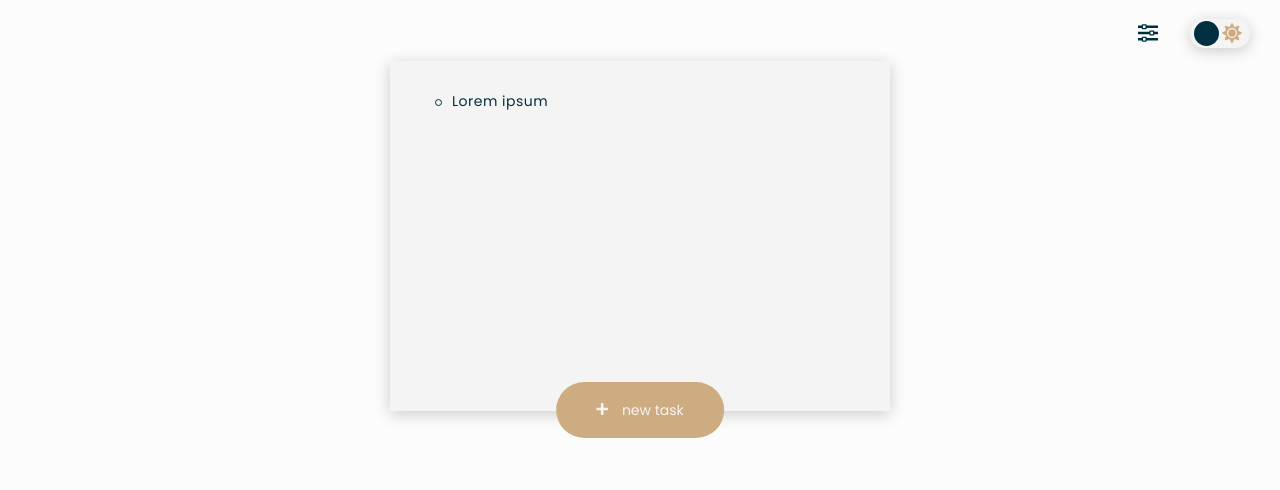
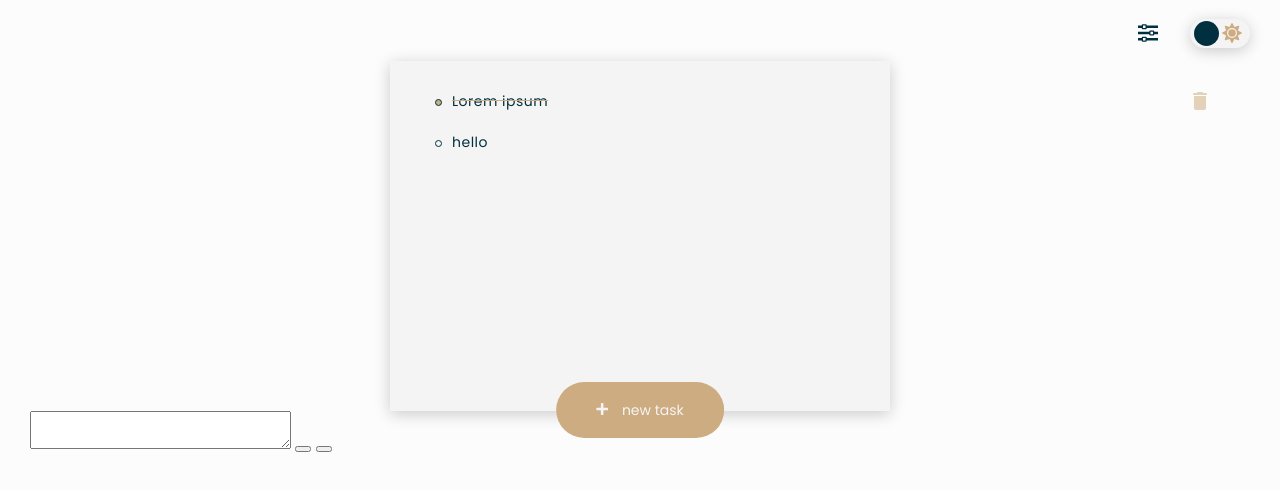
Before and after one commit to TolyaDeveloper/todo-app, a website with bundled scripts: page src/index.html in a window 1280 px wide. Both pictures are taken after a click on the button "new task". Built offline with nearby package versions, Linux system fonts and the light colour scheme; what smooth-scrollbar would draw is missing.

Commit message:
finished click n prepared form

```diff
--- a/src/index.html
+++ b/src/index.html
@@ -1,10 +1,12 @@
 <!DOCTYPE html>
 <html lang="en">
-
   <head>
     <meta charset="UTF-8" />
     <meta http-equiv="X-UA-Compatible" content="IE=edge" />
-  <meta name="viewport" content="width=device-width, initial-scale=1, maximum-scale=1, user-scalable=no" />
+    <meta
+      name="viewport"
+      content="width=device-width, initial-scale=1, maximum-scale=1, user-scalable=no"
+    />
     <title>todo app</title>
     <link rel="stylesheet" href="css/bundle.min.css" />
   </head>
@@ -14,27 +16,49 @@
       <header class="header">
         <div class="menu">
           <div class="menu__item menu__equalizer-inner">
-          <button class="menu__equalizer" type="button" aria-label="show additional settings">
-            <svg class="menu__equalizer-img" xmlns="http://www.w3.org/2000/svg">
+            <button
+              class="menu__equalizer"
+              type="button"
+              aria-label="show additional settings"
+            >
+              <svg
+                class="menu__equalizer-img"
+                xmlns="http://www.w3.org/2000/svg"
+              >
                 <path
-                d="M8.75 1.5v-.313A.94.94 0 007.812.25H4.688a.94.94 0 00-.937.938V1.5H0V4h3.75v.313a.94.94 0 00.938.937h3.125a.941.941 0 00.937-.938V4H20V1.5H8.75zM5 4V1.5h2.5V4H5zm11.25 3.438a.941.941 0 00-.938-.938h-3.124a.941.941 0 00-.938.938v.312H0v2.5h11.25v.313c0 .514.422.937.938.937h3.124a.941.941 0 00.938-.938v-.312H20v-2.5h-3.75v-.313zM12.5 10.25v-2.5H15v2.5h-2.5zm-3.75 3.438a.941.941 0 00-.938-.938H4.688a.94.94 0 00-.937.938V14H0v2.5h3.75v.313a.94.94 0 00.938.937h3.125a.941.941 0 00.937-.938V16.5H20V14H8.75v-.313zM5 16.5V14h2.5v2.5H5z" />
+                  d="M8.75 1.5v-.313A.94.94 0 007.812.25H4.688a.94.94 0 00-.937.938V1.5H0V4h3.75v.313a.94.94 0 00.938.937h3.125a.941.941 0 00.937-.938V4H20V1.5H8.75zM5 4V1.5h2.5V4H5zm11.25 3.438a.941.941 0 00-.938-.938h-3.124a.941.941 0 00-.938.938v.312H0v2.5h11.25v.313c0 .514.422.937.938.937h3.124a.941.941 0 00.938-.938v-.312H20v-2.5h-3.75v-.313zM12.5 10.25v-2.5H15v2.5h-2.5zm-3.75 3.438a.941.941 0 00-.938-.938H4.688a.94.94 0 00-.937.938V14H0v2.5h3.75v.313a.94.94 0 00.938.937h3.125a.941.941 0 00.937-.938V16.5H20V14H8.75v-.313zM5 16.5V14h2.5v2.5H5z"
+                />
               </svg>
             </button>
             <div class="menu__popup-outer">
               <ul class="menu__popup">
                 <li class="menu__popup-item">
                   <label class="menu__popup-label">
-                  <input class="menu__popup-input menu__popup-accordion" type="checkbox">
+                    <input
+                      class="menu__popup-input menu__popup-accordion"
+                      type="checkbox"
+                    />
                     <span class="menu__setting-name">change font size</span>
                     <span class="menu__popup-checker">
-                    <svg xmlns="http://www.w3.org/2000/svg" viewBox="0 0 512 512">
+                      <svg
+                        xmlns="http://www.w3.org/2000/svg"
+                        viewBox="0 0 512 512"
+                      >
                         <path
-                        d="M173.898 439.404l-166.4-166.4c-9.997-9.997-9.997-26.206 0-36.204l36.203-36.204c9.997-9.998 26.207-9.998 36.204 0L192 312.69 432.095 72.596c9.997-9.997 26.207-9.997 36.204 0l36.203 36.204c9.997 9.997 9.997 26.206 0 36.204l-294.4 294.401c-9.998 9.997-26.207 9.997-36.204-.001z" />
+                          d="M173.898 439.404l-166.4-166.4c-9.997-9.997-9.997-26.206 0-36.204l36.203-36.204c9.997-9.998 26.207-9.998 36.204 0L192 312.69 432.095 72.596c9.997-9.997 26.207-9.997 36.204 0l36.203 36.204c9.997 9.997 9.997 26.206 0 36.204l-294.4 294.401c-9.998 9.997-26.207 9.997-36.204-.001z"
+                        />
                       </svg>
                     </span>
                   </label>
                   <div class="menu__range">
-                  <input class="menu__range-input" type="range" min="12" max="14" step="1" value="14">
+                    <input
+                      class="menu__range-input"
+                      type="range"
+                      min="12"
+                      max="14"
+                      step="1"
+                      value="14"
+                    />
                     <ul class="menu__range-menu">
                       <li class="menu__range-item">12</li>
                       <li class="menu__range-item">13</li>
@@ -44,24 +68,32 @@
                 </li>
                 <li class="menu__popup-item">
                   <label class="menu__popup-label">
-                  <input class="menu__popup-input" type="checkbox" checked>
+                    <input class="menu__popup-input" type="checkbox" checked />
                     <span class="menu__setting-name">confirm on delete</span>
                     <span class="menu__popup-checker">
-                    <svg xmlns="http://www.w3.org/2000/svg" viewBox="0 0 512 512">
+                      <svg
+                        xmlns="http://www.w3.org/2000/svg"
+                        viewBox="0 0 512 512"
+                      >
                         <path
-                        d="M173.898 439.404l-166.4-166.4c-9.997-9.997-9.997-26.206 0-36.204l36.203-36.204c9.997-9.998 26.207-9.998 36.204 0L192 312.69 432.095 72.596c9.997-9.997 26.207-9.997 36.204 0l36.203 36.204c9.997 9.997 9.997 26.206 0 36.204l-294.4 294.401c-9.998 9.997-26.207 9.997-36.204-.001z" />
+                          d="M173.898 439.404l-166.4-166.4c-9.997-9.997-9.997-26.206 0-36.204l36.203-36.204c9.997-9.998 26.207-9.998 36.204 0L192 312.69 432.095 72.596c9.997-9.997 26.207-9.997 36.204 0l36.203 36.204c9.997 9.997 9.997 26.206 0 36.204l-294.4 294.401c-9.998 9.997-26.207 9.997-36.204-.001z"
+                        />
                       </svg>
                     </span>
                   </label>
                 </li>
                 <li class="menu__popup-item">
                   <label class="menu__popup-label">
-                  <input class="menu__popup-input" type="checkbox" checked>
+                    <input class="menu__popup-input" type="checkbox" checked />
                     <span class="menu__setting-name">animation</span>
                     <span class="menu__popup-checker">
-                    <svg xmlns="http://www.w3.org/2000/svg" viewBox="0 0 512 512">
+                      <svg
+                        xmlns="http://www.w3.org/2000/svg"
+                        viewBox="0 0 512 512"
+                      >
                         <path
-                        d="M173.898 439.404l-166.4-166.4c-9.997-9.997-9.997-26.206 0-36.204l36.203-36.204c9.997-9.998 26.207-9.998 36.204 0L192 312.69 432.095 72.596c9.997-9.997 26.207-9.997 36.204 0l36.203 36.204c9.997 9.997 9.997 26.206 0 36.204l-294.4 294.401c-9.998 9.997-26.207 9.997-36.204-.001z" />
+                          d="M173.898 439.404l-166.4-166.4c-9.997-9.997-9.997-26.206 0-36.204l36.203-36.204c9.997-9.998 26.207-9.998 36.204 0L192 312.69 432.095 72.596c9.997-9.997 26.207-9.997 36.204 0l36.203 36.204c9.997 9.997 9.997 26.206 0 36.204l-294.4 294.401c-9.998 9.997-26.207 9.997-36.204-.001z"
+                        />
                       </svg>
                     </span>
                   </label>
@@ -69,31 +101,49 @@
               </ul>
               <div class="menu__popup-divider"></div>
               <div class="menu__popup-btn-container">
-              <button class="menu__clear" type="button">CLEAR ALL LIST</button>
+                <button class="menu__clear" type="button">
+                  CLEAR ALL LIST
+                </button>
               </div>
             </div>
           </div>
           <div class="menu__item">
             <input class="menu__checkbox" id="menu__checkbox" type="checkbox" />
             <label class="menu__label" for="menu__checkbox">
-            <img class="menu__theme-img" src="images/dist/icons/moon.svg" alt="moon" />
-            <img class="menu__theme-img" src="images/dist/icons/sun.svg" alt="sun" />
+              <img
+                class="menu__theme-img"
+                src="images/dist/icons/moon.svg"
+                alt="moon"
+              />
+              <img
+                class="menu__theme-img"
+                src="images/dist/icons/sun.svg"
+                alt="sun"
+              />
               <div class="menu__switch"></div>
             </label>
           </div>
         </div>
       </header>
-    <section class="workplace">
+      <div class="workplace">
         <div class="workplace__outer">
           <ul class="workplace__inner">
             <li class="workplace__item" data-key="${uuidv4()}">
               <label>
-              <input class="workplace__checkbox" type="checkbox">
+                <input class="workplace__checkbox" type="checkbox" checked />
                 <p class="workplace__item-text">Lorem ipsum</p>
+                <button
+                  class="workplace__item-delete"
+                  type="button"
+                  aria-label="delete current todo"
+                >
+                  <img
+                    class="workplace__item-image"
+                    src="images/dist/icons/delete.svg"
+                    alt="delete icon"
+                  />
+                </button>
               </label>
-            <button class="workplace__item-delete" type="button" aria-label="delete current todo">
-              <img class="workplace__item-image" src="images/dist/icons/delete.svg" alt="delete icon">
-            </button>
             </li>
           </ul>
         </div>
@@ -101,13 +151,20 @@
           <svg xmlns="http://www.w3.org/2000/svg">
             <path
               d="M11.143 4.714H7.286V.857A.857.857 0 006.429 0H5.57a.857.857 0 00-.857.857v3.857H.857A.857.857 0 000 5.571v.858c0 .473.384.857.857.857h3.857v3.857c0 .473.384.857.857.857h.858a.857.857 0 00.857-.857V7.286h3.857A.857.857 0 0012 6.429V5.57a.857.857 0 00-.857-.857z"
-            fill="#F5F4F4" />
+              fill="#F5F4F4"
+            />
           </svg>
           new task
         </button>
-    </section>
+      </div>
+      <div class="modal">
+        <form class="form">
+          <textarea class="form__textarea" name="text"></textarea>
+          <button class="form__cancel btn" type="button"></button>
+          <button class="form__submit btn" type="submit"></button>
+        </form>
+      </div>
     </div>
     <script src="js/bundle.min.js"></script>
   </body>
-
 </html>
--- a/src/js/todo.js
+++ b/src/js/todo.js
@@ -1,19 +1,30 @@
 import { v4 as uuidv4 } from 'uuid';
 
-// const btn = document.querySelector('.workplace__add');
-// const parent = document.querySelector('.workplace__inner');
+const btn = document.querySelector('.workplace__add');
+const parent = document.querySelector('.workplace__inner');
 
-// const generate = (value) => {
-//   return `
-//   <li class="workplace__item" data-key="${uuidv4()}">
-//     <p class="workplace__item-text">${value}</p>
-//     <button class="workplace__item-delete" type="button" aria-label="delete current todo">
-//       <img class="workplace__item-image" src="images/dist/icons/delete.svg" alt="delete icon">
-//     </button>
-//   </li>
-//   `;
-// };
+const generate = (value) => {
+  return `
+  <li class="workplace__item" data-key="${uuidv4()}">
+    <label>
+      <input class="workplace__checkbox" type="checkbox" />
+      <p class="workplace__item-text">${value}</p>
+      <button
+        class="workplace__item-delete"
+        type="button"
+        aria-label="delete current todo"
+      >
+        <img
+          class="workplace__item-image"
+          src="images/dist/icons/delete.svg"
+                    alt="delete icon"
+        />
+      </button>
+    </label>
+  </li>
+  `;
+};
 
-// btn.addEventListener('click', () => {
-//   parent.insertAdjacentHTML('beforeend', generate('hello'));
-// });
+btn.addEventListener('click', () => {
+  parent.insertAdjacentHTML('beforeend', generate('hello'));
+});
--- a/src/scss/base/_vars.scss
+++ b/src/scss/base/_vars.scss
@@ -23,6 +23,7 @@
   --checker: #f9f8f8;
 
   --transition: color 0.25s ease-in-out, background-color 0.25s ease-in-out,
-    font-size 0.25s ease-in-out, height 0.25s ease-in-out;
+    font-size 0.25s ease-in-out, height 0.25s ease-in-out,
+    transform 0.25s ease-in-out;
   --transition-popup: opacity 0.25s ease, height 0.25s ease-in-out;
 }
--- a/src/scss/blocks/_workplace.scss
+++ b/src/scss/blocks/_workplace.scss
@@ -20,6 +20,8 @@
       background-color: var(--accent);
     }
     label {
+      display: flex;
+      padding-right: 22px;
       cursor: pointer;
     }
   }
@@ -29,7 +31,7 @@
     position: absolute;
     overflow: hidden;
     clip: rect(0, 0, 0, 0);
-    &:checked + label ~ .workplace__item-delete {
+    &:checked ~ .workplace__item-delete {
       display: block;
       animation: popup-show 0.3s ease;
     }
@@ -56,6 +58,8 @@
     }
   }
   &__item-delete {
+    position: absolute;
+    right: 37px;
     display: none;
     background-color: transparent;
     border: none;
```
Also changed, not shown: src/css/bundle.min.css, src/js/bundle.min.js. Lines whose indentation alone changed are shown as unchanged.
